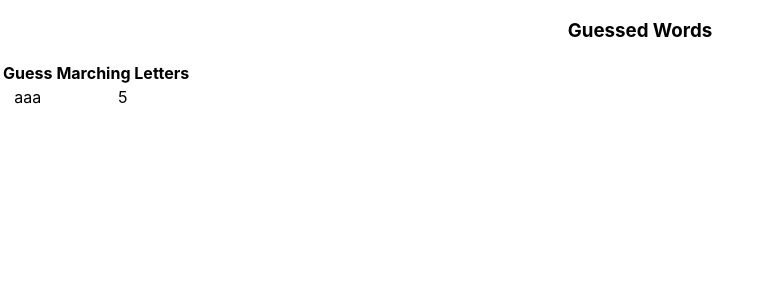
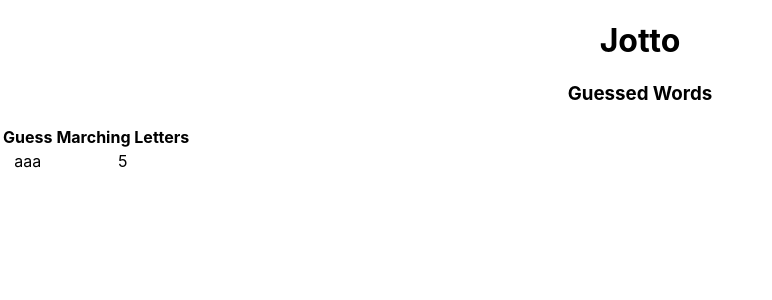
Before and after one commit to sahilmob/reactjs-TDD-Jotto-app, a React (Create React App) app: page / in a window 1280 px wide. Shown: the top 300 px of the page, without its empty margins (0-772 px from the left). Built offline with nearby package versions, Linux system fonts and the light colour scheme.

Commit message:
render Congrats component

```diff
--- a/src/App.js
+++ b/src/App.js
@@ -1,11 +1,14 @@
 import './App.css';
 
+import Congrats from "./Congrats"
 import GuessedWords from "./GuessedWords"
 import React from 'react';
 
 function App () {
   return (
     <div className="App">
+      <h1>Jotto</h1>
+      <Congrats success={false} />
       <GuessedWords guessedWords={[{ guessedWord: "aaa", letterMatchCount: 5 }]} />
     </div>
   );
```
